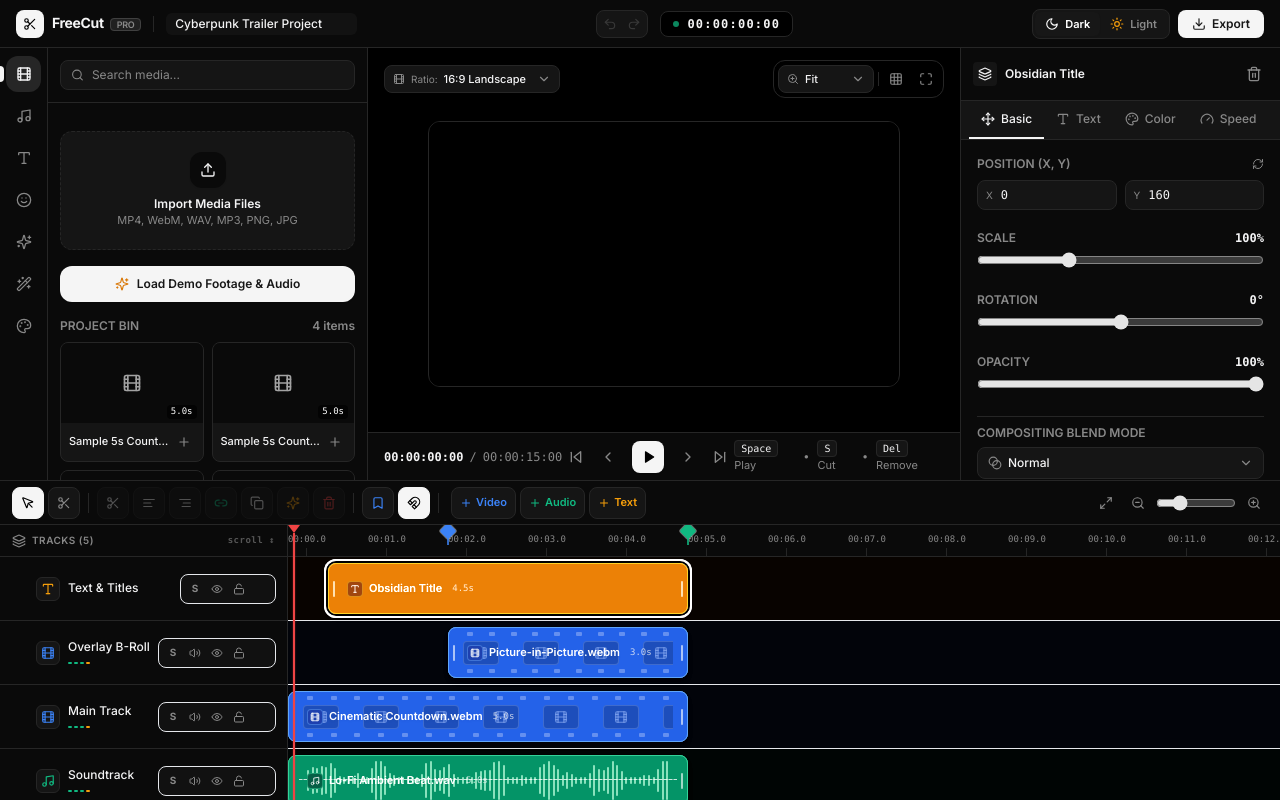
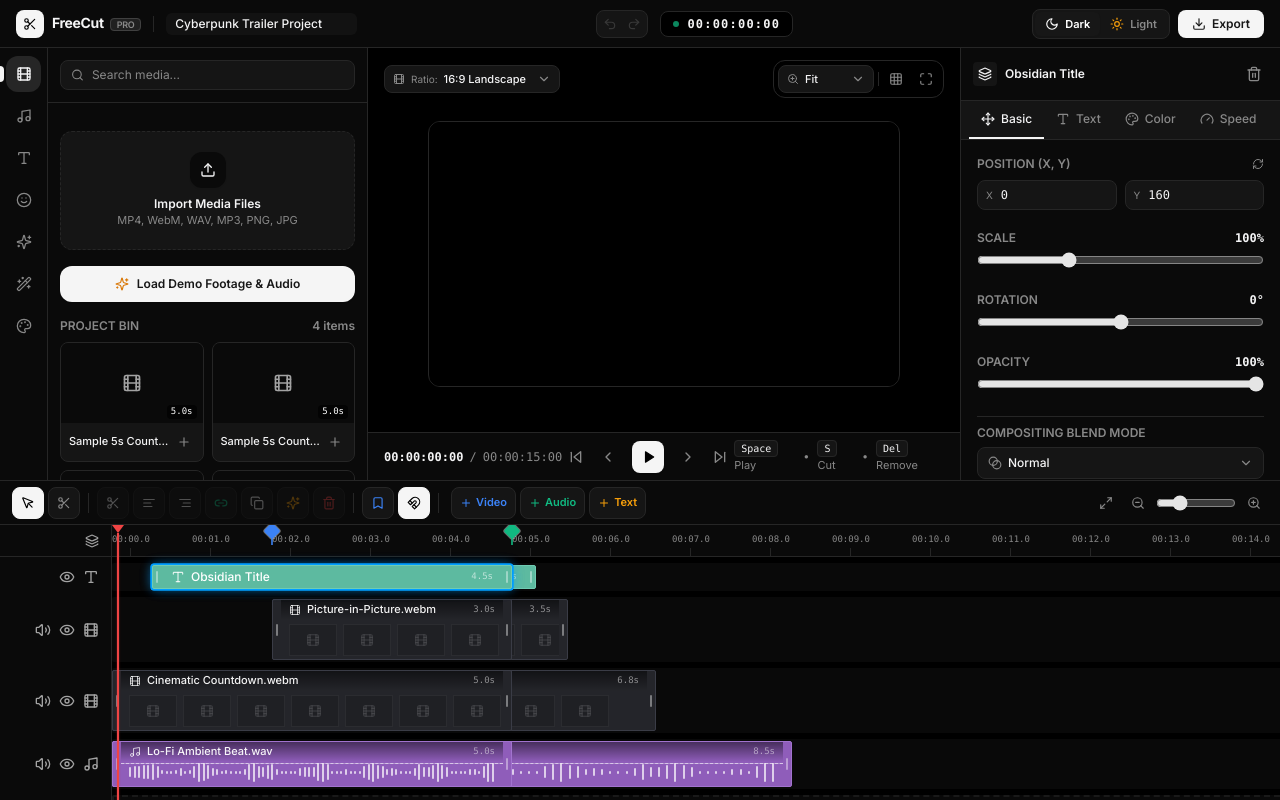
Before and after one commit to SamurAIGPT/FreeCut, a React (Vite) app: page / in a window 1280 px wide. Built offline with nearby package versions, Linux system fonts and the light colour scheme.

Commit message:
feat(timeline): overhaul tracks, clips, and tooltips to exact OpenCut design and color palette

```diff
--- a/src/components/timeline/ClipItem.tsx
+++ b/src/components/timeline/ClipItem.tsx
@@ -242,30 +242,21 @@ export const ClipItem: React.FC<ClipItemProps> = ({ clip, isLocked }) => {
     switch (clip.type) {
       case 'audio':
         return {
-          bg: 'bg-emerald-600 dark:bg-emerald-600/90 hover:bg-emerald-500 dark:hover:bg-emerald-500',
-          border: 'border-emerald-400/90 dark:border-emerald-400',
-          text: 'text-white',
-          badge: 'bg-emerald-800 text-white border border-emerald-400/50',
-          waveform: 'bg-emerald-100 dark:bg-emerald-200',
+          bg: 'bg-[#8F5DBA] hover:bg-[#9b6bcc]',
+          border: 'border-[#a273cf]',
           icon: Music,
         };
       case 'text':
         return {
-          bg: 'bg-amber-600 dark:bg-amber-600/90 hover:bg-amber-500 dark:hover:bg-amber-500',
-          border: 'border-amber-400/90 dark:border-amber-400',
-          text: 'text-white',
-          badge: 'bg-amber-800 text-white border border-amber-400/50',
-          waveform: 'bg-amber-100 dark:bg-amber-200',
+          bg: 'bg-[#5DBAA0] hover:bg-[#68c7ae]',
+          border: 'border-[#70cbb2]',
           icon: Type,
         };
       case 'video':
       default:
         return {
-          bg: 'bg-blue-600 dark:bg-blue-600/90 hover:bg-blue-500 dark:hover:bg-blue-500',
-          border: 'border-blue-400/90 dark:border-blue-400',
-          text: 'text-white',
-          badge: 'bg-blue-800 text-white border border-blue-400/50',
-          waveform: 'bg-blue-100 dark:bg-blue-200',
+          bg: 'bg-[#24252a] hover:bg-[#2c2d34]',
+          border: 'border-[#3a3c46]',
           icon: Film,
         };
     }
@@ -280,11 +271,11 @@ export const ClipItem: React.FC<ClipItemProps> = ({ clip, isLocked }) => {
         style={{ left: `${leftPos}px`, width: `${clipWidth}px` }}
         onMouseDown={handleMouseDown}
         onContextMenu={handleContextMenu}
-        className={`group absolute top-1.5 bottom-1.5 flex cursor-grab active:cursor-grabbing items-center justify-between rounded-lg border shadow-md select-none transition-all duration-150 ${
+        className={`group absolute inset-y-0.5 flex cursor-grab active:cursor-grabbing items-center justify-between rounded-sm border select-none transition-all duration-100 ${
           theme.bg
         } ${theme.border} ${
           isSelected
-            ? 'ring-2 ring-white ring-offset-2 ring-offset-black shadow-2xl z-20 brightness-110'
+            ? 'ring-[1.5px] ring-[#009dff] shadow-[0_0_12px_rgba(0,157,255,0.4)] z-20'
             : 'hover:brightness-105 z-10'
         } ${clip.isMuted ? 'opacity-50' : ''}`}
       >
@@ -292,28 +283,54 @@ export const ClipItem: React.FC<ClipItemProps> = ({ clip, isLocked }) => {
         <div
           onMouseDown={handleTrimLeft}
           title="Drag to trim start"
-          className="relative h-full w-2.5 shrink-0 cursor-w-resize rounded-l-md hover:bg-white/40 active:bg-white/70 transition flex items-center justify-center"
+          className="relative h-full w-2 shrink-0 cursor-col-resize rounded-l-sm hover:bg-white/40 active:bg-white/60 transition flex items-center justify-center z-20"
         >
-          <div className="h-4 w-0.5 rounded-full bg-white/60" />
+          <div className="h-3 w-0.5 rounded-full bg-white/40" />
           {trimTooltip && trimTooltip.side === 'left' && (
-            <div className="absolute -top-7 left-0 z-30 rounded bg-black/90 px-2 py-0.5 text-[9px] font-mono text-white shadow-md pointer-events-none whitespace-nowrap">
+            <div className="absolute -top-7 left-0 z-30 rounded-sm bg-[#18181b] border border-[#2e2e34] px-1.5 py-0.5 text-[9px] font-mono text-white shadow-md pointer-events-none whitespace-nowrap">
               {trimTooltip.text}
             </div>
           )}
         </div>
 
         {/* Clip Body & Media Visuals */}
-        <div className="relative flex flex-1 items-center overflow-hidden px-2 h-full">
-          {/* Audio Waveform Canvas/Bars */}
+        <div className="relative flex flex-1 size-full overflow-hidden">
+          {/* Top Header Label Bar (Video & Audio) */}
+          {clip.type !== 'text' && (
+            <div className="absolute top-0 inset-x-0 flex h-5 items-center px-2 bg-gradient-to-b from-black/50 to-transparent z-10">
+              <Icon className="h-3 w-3 text-white/70 mr-1.5 shrink-0" />
+              <span className="truncate text-[11px] font-medium text-white/95 leading-tight">
+                {clip.name}
+              </span>
+              <span className="shrink-0 font-mono text-[9px] text-white/50 ml-auto pl-1">
+                {clip.duration.toFixed(1)}s
+              </span>
+            </div>
+          )}
+
+          {/* Text Clip Content (Centered vertically) */}
+          {clip.type === 'text' && (
+            <div className="flex size-full items-center px-2.5 z-10">
+              <Type className="h-3.5 w-3.5 text-white/80 mr-1.5 shrink-0" />
+              <span className="truncate text-xs font-medium text-white leading-none">
+                {clip.name}
+              </span>
+              <span className="shrink-0 font-mono text-[9px] text-white/60 ml-auto pl-1">
+                {clip.duration.toFixed(1)}s
+              </span>
+            </div>
+          )}
+
+          {/* Audio Waveform Canvas/Bars (Strictly positioned below the top header: top-5 to bottom-1) */}
           {clip.type === 'audio' && (
-            <div className="pointer-events-none absolute inset-x-2 inset-y-1 flex items-center justify-between opacity-80">
+            <div className="pointer-events-none absolute inset-x-2 top-5 bottom-1 flex items-center justify-between">
               {Array.from({ length: Math.min(80, Math.floor(clipWidth / 4)) }).map((_, i) => {
                 const h = 25 + Math.sin(i * 0.5) * 45 + Math.cos(i * 1.2) * 25 + (i % 4) * 8;
                 return (
                   <div
                     key={i}
                     style={{ height: `${Math.max(15, Math.min(95, h))}%` }}
-                    className={`w-0.5 rounded-full ${theme.waveform}`}
+                    className="w-0.5 rounded-full bg-white/70"
                   />
                 );
               })}
@@ -322,25 +339,10 @@ export const ClipItem: React.FC<ClipItemProps> = ({ clip, isLocked }) => {
 
           {/* Video Filmstrip frame indicators */}
           {clip.type === 'video' && (
-            <div className="pointer-events-none absolute inset-x-1 inset-y-1 flex items-center gap-6 opacity-45 overflow-hidden">
-              {/* Film Sprocket Perforations Top & Bottom */}
-              <div className="absolute top-0 inset-x-0 flex justify-between px-1">
-                {Array.from({ length: Math.min(25, Math.floor(clipWidth / 24)) }).map((_, i) => (
-                  <div key={i} className="h-1 w-1.5 rounded-[1px] bg-white/60" />
-                ))}
-              </div>
-              <div className="absolute bottom-0 inset-x-0 flex justify-between px-1">
-                {Array.from({ length: Math.min(25, Math.floor(clipWidth / 24)) }).map((_, i) => (
-                  <div key={i} className="h-1 w-1.5 rounded-[1px] bg-white/60" />
-                ))}
-              </div>
-
-              {/* Sample Film Frame Thumbnails */}
-              {Array.from({ length: Math.min(15, Math.floor(clipWidth / 48)) }).map((_, i) => (
-                <div key={i} className="flex flex-col items-center gap-1 shrink-0">
-                  <div className="h-6 w-9 rounded border border-white/30 bg-black/40 flex items-center justify-center">
-                    <Film className="h-3.5 w-3.5 text-white/70" />
-                  </div>
+            <div className="pointer-events-none absolute inset-x-0 top-5 bottom-0 flex items-center gap-1.5 px-2 opacity-25 overflow-hidden">
+              {Array.from({ length: Math.min(15, Math.floor(clipWidth / 56)) }).map((_, i) => (
+                <div key={i} className="h-8 w-12 rounded-xs border border-white/20 bg-black/50 flex items-center justify-center shrink-0">
+                  <Film className="h-3.5 w-3.5 text-white/50" />
                 </div>
               ))}
             </div>
@@ -350,36 +352,20 @@ export const ClipItem: React.FC<ClipItemProps> = ({ clip, isLocked }) => {
           {clip.type === 'audio' && (
             <div
               style={{ bottom: `${(clip.volume || 1) * 60}%` }}
-              className="pointer-events-none absolute inset-x-0 h-px bg-white/40 border-t border-dashed border-white/60"
+              className="pointer-events-none absolute inset-x-0 h-px bg-white/30 border-t border-dashed border-white/50"
             />
           )}
-
-          {/* Clip Label Badge */}
-          <div className="z-10 flex items-center gap-1.5 overflow-hidden">
-            <div className={`flex h-4 w-4 shrink-0 items-center justify-center rounded ${theme.badge}`}>
-              <Icon className="h-2.5 w-2.5" />
-            </div>
-            <span className={`truncate text-[11px] font-semibold drop-shadow-sm ${theme.text}`}>
-              {clip.name}
-            </span>
-            <span className="shrink-0 font-mono text-[9px] opacity-75 ml-1">
-              {clip.duration.toFixed(1)}s
-            </span>
-            {clip.isMuted && (
-              <span className="rounded bg-red-500/80 px-1 text-[8px] font-bold text-white">MUTED</span>
-            )}
-          </div>
         </div>
 
         {/* Right Trim Handle */}
         <div
           onMouseDown={handleTrimRight}
           title="Drag to trim end"
-          className="relative h-full w-2.5 shrink-0 cursor-e-resize rounded-r-md hover:bg-white/40 active:bg-white/70 transition flex items-center justify-center"
+          className="relative h-full w-2 shrink-0 cursor-col-resize rounded-r-sm hover:bg-white/40 active:bg-white/60 transition flex items-center justify-center z-20"
         >
-          <div className="h-4 w-0.5 rounded-full bg-white/60" />
+          <div className="h-3 w-0.5 rounded-full bg-white/40" />
           {trimTooltip && trimTooltip.side === 'right' && (
-            <div className="absolute -top-7 right-0 z-30 rounded bg-black/90 px-2 py-0.5 text-[9px] font-mono text-white shadow-md pointer-events-none whitespace-nowrap">
+            <div className="absolute -top-7 right-0 z-30 rounded-sm bg-[#18181b] border border-[#2e2e34] px-1.5 py-0.5 text-[9px] font-mono text-white shadow-md pointer-events-none whitespace-nowrap">
               {trimTooltip.text}
             </div>
           )}
--- a/src/components/timeline/Timeline.tsx
+++ b/src/components/timeline/Timeline.tsx
@@ -4,7 +4,7 @@ import {
   Copy, Link2, Bookmark, Sparkles, AlignLeft, AlignRight, Maximize2, Layers
 } from 'lucide-react';
 import { useEditorStore } from '@/store/useEditorStore';
-import { TrackHeader } from './TrackHeader';
+import { TrackHeader, getTrackHeight } from './TrackHeader';
 import { TimeRuler } from './TimeRuler';
 import { Playhead } from './Playhead';
 import { ClipItem } from './ClipItem';
@@ -50,7 +50,7 @@ export const Timeline: React.FC = () => {
     setZoom(Math.round(newZoom));
   };
 
-  const timelineHeight = tracks.length * 64 + 32;
+  const timelineHeight = tracks.reduce((acc, t) => acc + getTrackHeight(t.type) + 6, 40);
 
   return (
     <div className="flex h-64 sm:h-72 lg:h-80 w-full shrink-0 flex-col border-t border-app-border bg-app-bg select-none transition-colors duration-200">
@@ -168,7 +168,7 @@ export const Timeline: React.FC = () => {
           <div className="mx-1 h-5 w-px bg-app-border" />
 
           {/* Add Bookmark / Marker (M) */}
-          <Tooltip content="Add marker at needle" shortcut="M" side="top">
+          <Tooltip content="Add bookmark" shortcut="M" side="top">
             <button
               onClick={() => addMarker(playhead)}
               className="flex h-8 w-8 items-center justify-center rounded-lg border border-app-border bg-app-elevated text-blue-500 hover:bg-app-surface transition"
@@ -270,15 +270,11 @@ export const Timeline: React.FC = () => {
       {/* Tracks & Ruler Grid Workspace */}
       <div className="flex flex-1 overflow-hidden">
         {/* Left Track Headers Column */}
-        <div className="flex w-72 shrink-0 flex-col border-r border-app-border bg-app-surface">
-          <div className="h-8 border-b border-app-border bg-app-surface flex items-center justify-between px-3 text-[10px] font-semibold tracking-wider text-app-text-muted uppercase">
-            <div className="flex items-center gap-1.5">
-              <Layers className="h-3.5 w-3.5" />
-              <span>Tracks ({tracks.length})</span>
-            </div>
-            <span className="font-mono text-[9px] lowercase opacity-60">scroll ↕</span>
+        <div className="flex w-28 shrink-0 flex-col border-r border-app-border bg-app-surface">
+          <div className="h-8 border-b border-app-border bg-app-surface flex items-center justify-end px-3">
+            <Layers className="h-3.5 w-3.5 text-neutral-400" />
           </div>
-          <div className="flex-1 overflow-y-auto">
+          <div className="flex-1 overflow-y-auto flex flex-col gap-1.5 pt-1.5">
             {tracks.map((track, idx) => (
               <TrackHeader
                 key={track.id}
@@ -314,28 +310,22 @@ export const Timeline: React.FC = () => {
           )}
 
           {/* Multi-Track Rows and Clip Drop Targets */}
-          <div style={{ width: `${(duration + 15) * zoom}px` }} className="relative">
+          <div style={{ width: `${(duration + 15) * zoom}px` }} className="relative flex flex-col gap-1.5 pt-1.5">
             {tracks.map((track) => {
               const trackClips = clips.filter((c) => c.trackId === track.id);
               const isTrackEmpty = trackClips.length === 0;
+              const height = getTrackHeight(track.type);
 
               return (
                 <div
                   key={track.id}
                   data-track-id={track.id}
-                  className={`relative h-16 border-b border-app-border/80 transition-colors ${
-                    track.type === 'video'
-                      ? 'bg-blue-500/[0.03] dark:bg-blue-950/[0.12] hover:bg-blue-500/[0.06] dark:hover:bg-blue-950/[0.18]'
-                      : track.type === 'audio'
-                      ? 'bg-emerald-500/[0.03] dark:bg-emerald-950/[0.12] hover:bg-emerald-500/[0.06] dark:hover:bg-emerald-950/[0.18]'
-                      : 'bg-amber-500/[0.03] dark:bg-amber-950/[0.12] hover:bg-amber-500/[0.06] dark:hover:bg-amber-950/[0.18]'
-                  }`}
+                  style={{ height: `${height}px` }}
+                  className="relative rounded-sm bg-neutral-900/40 hover:bg-neutral-900/60 transition-colors"
                 >
                   {/* Empty Track Dashed Dropzone */}
                   {isTrackEmpty && (
-                    <div className="pointer-events-none absolute inset-x-3 inset-y-2 flex items-center justify-center rounded-lg border border-dashed border-app-border/60 dark:border-neutral-800 text-[10px] font-medium text-app-text-muted/60 dark:text-neutral-500 bg-app-surface/20 dark:bg-neutral-900/10">
-                      Empty {track.type} track — Drag clips here or add from left panel
-                    </div>
+                    <div className="pointer-events-none flex size-full items-center justify-center rounded-sm border-2 border-dashed border-neutral-800/60 text-xs text-neutral-500" />
                   )}
 
                   {/* Render Track Clips */}
--- a/src/components/timeline/TrackHeader.tsx
+++ b/src/components/timeline/TrackHeader.tsx
@@ -1,8 +1,5 @@
-import React, { useState } from 'react';
-import {
-  Eye, EyeOff, Film, Lock, Music, Type, Unlock,
-  Volume2, VolumeX, ChevronUp, ChevronDown, Trash2
-} from 'lucide-react';
+import React from 'react';
+import { Eye, EyeOff, Film, Music, Type, Volume2, VolumeX, Trash2 } from 'lucide-react';
 import { useEditorStore } from '@/store/useEditorStore';
 import { Track } from '@/types/editor';
 
@@ -12,147 +9,70 @@ interface TrackHeaderProps {
   totalTracks: number;
 }
 
-export const TrackHeader: React.FC<TrackHeaderProps> = ({ track, index, totalTracks }) => {
+export const getTrackHeight = (type: Track['type']) => {
+  switch (type) {
+    case 'video': return 65;
+    case 'audio': return 50;
+    case 'text': return 28;
+    default: return 50;
+  }
+};
+
+export const TrackHeader: React.FC<TrackHeaderProps> = ({ track, totalTracks }) => {
   const toggleTrackMute = useEditorStore((s) => s.toggleTrackMute);
-  const toggleTrackLock = useEditorStore((s) => s.toggleTrackLock);
   const toggleTrackVisibility = useEditorStore((s) => s.toggleTrackVisibility);
-  const toggleTrackSolo = useEditorStore((s) => s.toggleTrackSolo);
-  const moveTrack = useEditorStore((s) => s.moveTrack);
   const deleteTrack = useEditorStore((s) => s.deleteTrack);
-  const isPlaying = useEditorStore((s) => s.isPlaying);
 
-  const [isHovered, setIsHovered] = useState(false);
+  const height = getTrackHeight(track.type);
 
   return (
     <div
-      onMouseEnter={() => setIsHovered(true)}
-      onMouseLeave={() => setIsHovered(false)}
-      className="group relative flex h-16 w-72 shrink-0 items-center justify-between border-b border-app-border bg-app-surface px-3 select-none transition-colors duration-200"
+      style={{ height: `${height}px` }}
+      className="group relative flex w-28 shrink-0 items-center justify-end gap-2 px-3 select-none transition-colors duration-150 border-r border-app-border"
     >
-      {/* Track Info (Reorder + Type Icon + Title + VU Meter) */}
-      <div className="flex items-center gap-2 overflow-hidden flex-1 min-w-0 mr-2">
-        {/* Reorder Buttons (visible on hover) */}
-        <div className="flex flex-col gap-0.5 shrink-0 opacity-0 group-hover:opacity-100 transition">
-          <button
-            onClick={() => moveTrack(track.id, 'up')}
-            disabled={index === 0}
-            title="Move Track Up"
-            className="rounded p-0.5 text-app-text-muted hover:bg-app-elevated hover:text-app-text disabled:opacity-20 transition"
-          >
-            <ChevronUp className="h-3 w-3" />
-          </button>
-          <button
-            onClick={() => moveTrack(track.id, 'down')}
-            disabled={index === totalTracks - 1}
-            title="Move Track Down"
-            className="rounded p-0.5 text-app-text-muted hover:bg-app-elevated hover:text-app-text disabled:opacity-20 transition"
-          >
-            <ChevronDown className="h-3 w-3" />
-          </button>
-        </div>
+      {/* Delete Track (visible on hover) */}
+      {totalTracks > 1 && (
+        <button
+          onClick={() => deleteTrack(track.id)}
+          title="Delete Track"
+          className="rounded p-0.5 text-neutral-500 hover:text-red-400 opacity-0 group-hover:opacity-100 transition cursor-pointer"
+        >
+          <Trash2 className="h-3.5 w-3.5" />
+        </button>
+      )}
 
-        {/* Track Type Icon */}
-        <div
-          className={`flex h-6 w-6 shrink-0 items-center justify-center rounded-md border border-app-border bg-app-elevated shadow-xs ${
-            track.type === 'video'
-              ? 'text-blue-500'
-              : track.type === 'audio'
-              ? 'text-emerald-500'
-              : 'text-amber-500'
+      {/* Mute Toggle */}
+      {track.type !== 'text' && (
+        <button
+          onClick={() => toggleTrackMute(track.id)}
+          title={track.isMuted ? 'Unmute track' : 'Mute track'}
+          className={`cursor-pointer transition ${
+            track.isMuted ? 'text-red-500' : 'text-neutral-400 hover:text-neutral-200'
           }`}
         >
-          {track.type === 'video' ? (
-            <Film className="h-3.5 w-3.5" />
-          ) : track.type === 'audio' ? (
-            <Music className="h-3.5 w-3.5" />
-          ) : (
-            <Type className="h-3.5 w-3.5" />
-          )}
-        </div>
+          {track.isMuted ? <VolumeX className="h-4 w-4" /> : <Volume2 className="h-4 w-4" />}
+        </button>
+      )}
 
-        <div className="overflow-hidden min-w-0 flex-1">
-          <span className="truncate text-xs font-medium text-app-text block leading-snug" title={track.name}>
-            {track.name}
-          </span>
+      {/* Visibility Toggle */}
+      <button
+        onClick={() => toggleTrackVisibility(track.id)}
+        title={track.isVisible === false ? 'Show track' : 'Hide track'}
+        className={`cursor-pointer transition ${
+          track.isVisible === false ? 'text-red-500' : 'text-neutral-400 hover:text-neutral-200'
+        }`}
+      >
+        {track.isVisible === false ? <EyeOff className="h-4 w-4" /> : <Eye className="h-4 w-4" />}
+      </button>
 
-          {/* Animated Stereo VU meter when playing */}
-          {track.type !== 'text' && !track.isMuted && (
-            <div className="flex items-center gap-0.5 mt-1 h-1.5 w-12">
-              {[0.35, 0.7, 0.5, 0.9].map((h, i) => (
-                <div
-                  key={i}
-                  style={{
-                    height: isPlaying ? `${Math.max(20, Math.min(100, (h + (Math.sin(Date.now() / 150 + i) * 0.2)) * 100))}%` : '25%',
-                  }}
-                  className={`w-1 rounded-sm transition-all duration-100 ${
-                    i >= 3 ? 'bg-amber-500' : 'bg-emerald-500'
-                  }`}
-                />
-              ))}
-            </div>
-          )}
-        </div>
-      </div>
-
-      {/* Track Actions */}
-      <div className="flex items-center gap-0.5 shrink-0 bg-app-elevated/40 dark:bg-neutral-900/60 p-1 rounded-lg border border-app-border/40">
-        {/* Solo */}
-        <button
-          onClick={() => toggleTrackSolo(track.id)}
-          title="Solo Track (S)"
-          className={`h-5 w-5 rounded text-[10px] font-bold transition flex items-center justify-center ${
-            track.isSolo
-              ? 'bg-amber-500 text-black shadow-xs'
-              : 'text-app-text-muted hover:bg-app-elevated hover:text-app-text'
-          }`}
-        >
-          S
-        </button>
-
-        {/* Mute */}
-        {track.type !== 'text' && (
-          <button
-            onClick={() => toggleTrackMute(track.id)}
-            title={track.isMuted ? 'Unmute Track' : 'Mute Track'}
-            className={`h-5 w-5 rounded flex items-center justify-center transition ${
-              track.isMuted ? 'bg-red-500/20 text-red-500' : 'text-app-text-muted hover:bg-app-elevated hover:text-app-text'
-            }`}
-          >
-            {track.isMuted ? <VolumeX className="h-3 w-3" /> : <Volume2 className="h-3 w-3" />}
-          </button>
-        )}
-
-        {/* Visibility */}
-        <button
-          onClick={() => toggleTrackVisibility(track.id)}
-          title={track.isVisible === false ? 'Show Track' : 'Hide Track'}
-          className={`h-5 w-5 rounded flex items-center justify-center transition ${
-            track.isVisible === false ? 'bg-red-500/20 text-red-500' : 'text-app-text-muted hover:bg-app-elevated hover:text-app-text'
-          }`}
-        >
-          {track.isVisible === false ? <EyeOff className="h-3 w-3" /> : <Eye className="h-3 w-3" />}
-        </button>
-
-        {/* Lock */}
-        <button
-          onClick={() => toggleTrackLock(track.id)}
-          title={track.isLocked ? 'Unlock Track' : 'Lock Track'}
-          className={`h-5 w-5 rounded flex items-center justify-center transition ${
-            track.isLocked ? 'bg-amber-500/20 text-amber-500' : 'text-app-text-muted hover:bg-app-elevated hover:text-app-text'
-          }`}
-        >
-          {track.isLocked ? <Lock className="h-3 w-3" /> : <Unlock className="h-3 w-3" />}
-        </button>
-
-        {/* Delete Track (visible on hover) */}
-        {totalTracks > 1 && (
-          <button
-            onClick={() => deleteTrack(track.id)}
-            title="Delete Track"
-            className="h-5 w-5 rounded flex items-center justify-center text-app-text-muted hover:bg-red-500/20 hover:text-red-500 opacity-0 group-hover:opacity-100 transition"
-          >
-            <Trash2 className="h-3 w-3" />
-          </button>
+      {/* Track Type Icon */}
+      <div className="text-neutral-400 shrink-0">
+        {track.type === 'video' ? (
+          <Film className="h-4 w-4" />
+        ) : track.type === 'audio' ? (
+          <Music className="h-4 w-4" />
+        ) : (
+          <Type className="h-4 w-4" />
         )}
       </div>
     </div>
--- a/src/store/useEditorStore.ts
+++ b/src/store/useEditorStore.ts
@@ -96,6 +96,62 @@ const DEFAULT_TRACKS: Track[] = [
   { id: 'track-audio-2', name: 'Sound FX', type: 'audio', isVisible: true, isMuted: false },
 ];
 
+const DEFAULT_CLIPS: Clip[] = [
+  {
+    id: 'clip-text-1',
+    trackId: 'track-text-1',
+    name: 'Cyberpunk Master Cut',
+    type: 'text',
+    text: 'CYBERPUNK MASTER CUT',
+    fontSize: 48,
+    fontColor: '#ffffff',
+    backgroundColor: '#000000',
+    fontFamily: 'Inter, system-ui',
+    start: 0.8,
+    duration: 4.5,
+    trimStart: 0,
+    trimEnd: 4.5,
+    transform: { x: 0, y: -80, scale: 1, rotation: 0, opacity: 1 },
+    volume: 0,
+  },
+  {
+    id: 'clip-video-2',
+    trackId: 'track-video-2',
+    name: 'Picture-in-Picture.webm',
+    type: 'video',
+    start: 2.2,
+    duration: 3.5,
+    trimStart: 0,
+    trimEnd: 3.5,
+    transform: { x: 180, y: -100, scale: 0.45, rotation: 0, opacity: 1 },
+    volume: 0.7,
+  },
+  {
+    id: 'clip-video-1',
+    trackId: 'track-video-1',
+    name: 'Cinematic Countdown.webm',
+    type: 'video',
+    start: 0,
+    duration: 6.8,
+    trimStart: 0,
+    trimEnd: 6.8,
+    transform: { x: 0, y: 0, scale: 1, rotation: 0, opacity: 1 },
+    volume: 1,
+  },
+  {
+    id: 'clip-audio-1',
+    trackId: 'track-audio-1',
+    name: 'Lo-Fi Ambient Beat.wav',
+    type: 'audio',
+    start: 0,
+    duration: 8.5,
+    trimStart: 0,
+    trimEnd: 8.5,
+    transform: { x: 0, y: 0, scale: 1, rotation: 0, opacity: 1 },
+    volume: 0.85,
+  },
+];
+
 const getInitialTheme = (): ThemeMode => {
   const saved = typeof window !== 'undefined' ? localStorage.getItem('freecut_theme') : null;
   if (saved === 'light' || saved === 'dark') return saved;
@@ -107,7 +163,7 @@ export const useEditorStore = create<EditorState>((set, get) => ({
   projectTitle: 'Cyberpunk Trailer Project',
   aspectRatio: '16:9',
   tracks: DEFAULT_TRACKS,
-  clips: [],
+  clips: DEFAULT_CLIPS,
   assets: [],
   playhead: 0,
   duration: 15,
```
Also changed, not shown: src/components/ui/Tooltip.tsx (+13 -11 lines).
